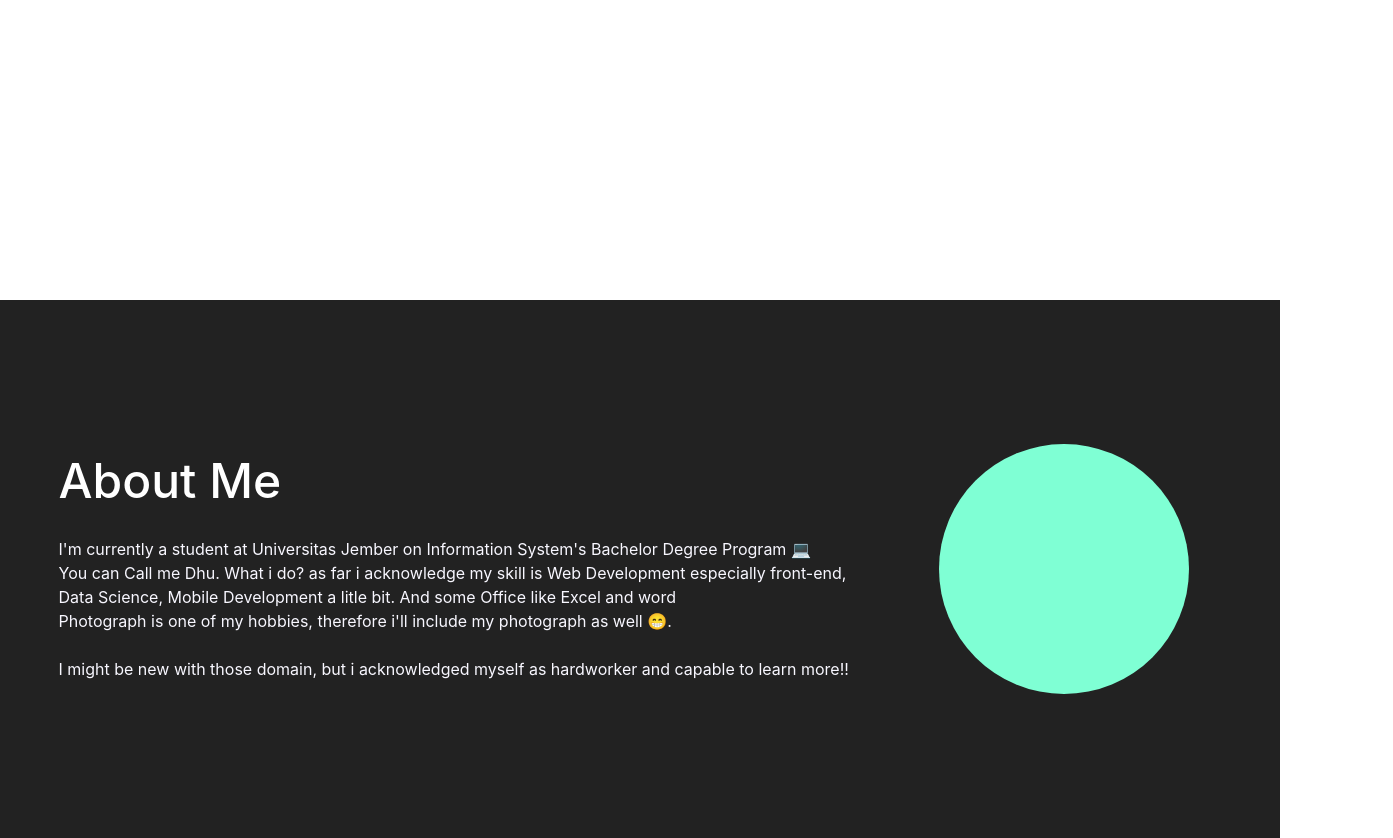
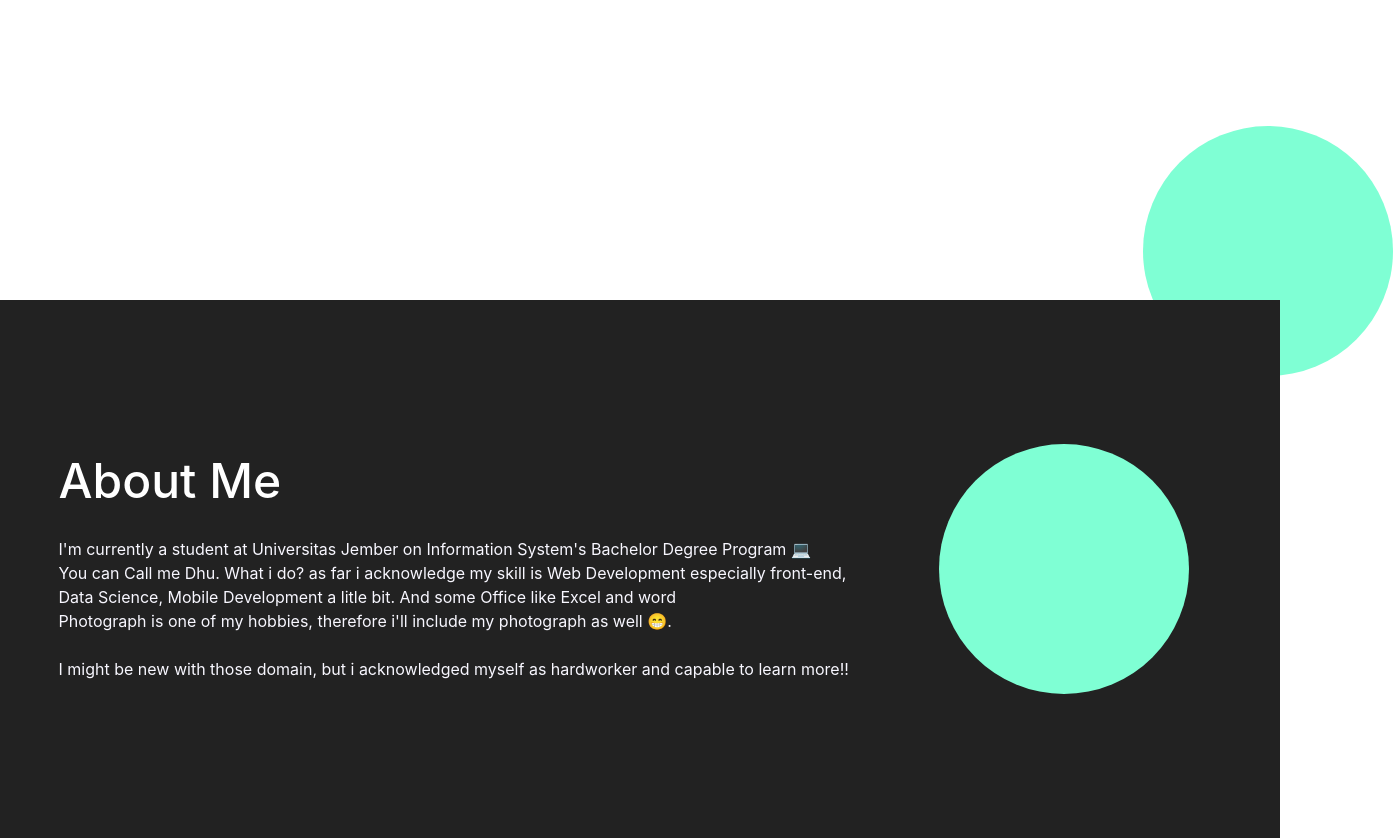
Before and after one commit to nuwbie-11/MyWebsite, a React (Create React App) app in the folder my-website/: page / in a window 1280 px wide. Shown: the part 500-1338 px from the top of the page, 1393 px wide, since content can reach past the window. Built offline with nearby package versions, Linux system fonts and the light colour scheme.

Commit message:
Add AOS and shapes

```diff
--- a/my-website/package.json
+++ b/my-website/package.json
@@ -7,10 +7,12 @@
     "@testing-library/react": "^13.4.0",
     "@testing-library/user-event": "^13.5.0",
     "animate.css": "^4.1.1",
+    "aos": "^2.3.4",
     "react": "^18.2.0",
     "react-dom": "^18.2.0",
     "react-scripts": "5.0.1",
-    "web-vitals": "^2.1.4"
+    "web-vitals": "^2.1.4",
+    "wowjs": "^1.1.3"
   },
   "scripts": {
     "start": "react-scripts start",
@@ -37,6 +39,7 @@
     ]
   },
   "devDependencies": {
+    "exports-loader": "^4.0.0",
     "tailwindcss": "^3.2.7"
   }
 }
--- a/my-website/public/index.html
+++ b/my-website/public/index.html
@@ -39,5 +39,6 @@
       To begin the development, run `npm start` or `yarn start`.
       To create a production bundle, use `npm run build` or `yarn build`.
     -->
+
   </body>
 </html>
--- a/my-website/src/index.css
+++ b/my-website/src/index.css
@@ -21,17 +21,48 @@ code {
     monospace;
 }
 
+body{
+  overflow-x: hidden;
+}
+
 .hero{
   height: 100vh;
 }
+
 
 .about-me{
   /* height: 80vh; */
   background-color: #222222;
 }
 
+
+.pfp-placehold{
+  height: 250px;
+  width: 250px;
+  background-color: aquamarine;
+}
+
 .circle{
   height: 250px;
   width: 250px;
   background-color: aquamarine;
+
+  position:absolute;
+  bottom: -2cm;
+  right: -3cm;
+  z-index: -1;
 }
+
+.circle:nth-child(2){
+
+  height: 150px;
+  width: 150px;
+  background-color: #FF4B2B;
+
+
+
+  position:absolute;
+  top: -1cm;
+  left: -2cm;
+  z-index: -1;
+}
--- a/my-website/src/index.js
+++ b/my-website/src/index.js
@@ -4,6 +4,9 @@ import './index.css';
 import Home from './templates/Home';
 import reportWebVitals from './reportWebVitals';
 import 'animate.css';
+
+
+
 
 
 const root = ReactDOM.createRoot(document.getElementById('root'));
--- a/my-website/src/templates/Home.jsx
+++ b/my-website/src/templates/Home.jsx
@@ -1,16 +1,30 @@
-import React from "react";
+import {React,useEffect} from "react";
 import Navbar from "../components/navbar/navbar";
+
+import AOS from 'aos';
+import 'aos/dist/aos.css';
+
+
 function Home(){
+
+    useEffect(() => {
+        AOS.init();
+      }, []);
+
+
     return(
         <div className="home">
             <Navbar/>
             <div className="hero grid place-items-center">
+                <span className="circle rounded-full"></span>
+                <span className="circle rounded-full"></span>
+
                 <div className="md:container md:mx-auto">
-                <div className="flex md:mx-auto items-center justify-evenly gap-x-8 animate__animated animate__bounce animate__repeat-3">
+                    <div className="flex md:mx-auto items-center justify-evenly gap-x-8">
 
                     <div className="text-center">
-                    <h1 className="text-black text-l md:text-5xl font-medium pb-5 	">
-                    WELCOME TO MY <span className="text-[#FF4B2B]">LABELLERY</span>
+                        <h1 className="nametag text-black text-l md:text-5xl font-medium pb-5 animate__heartBeat">
+                        WELCOME TO MY <span className=" text-[#FF4B2B]">LABELLERY</span>
                         </h1>
                         <p className="text-slate-600">Mainly displaying about my works around mobile-apps that i develop
                         <br />also a gallery of photos that i took
@@ -23,12 +37,12 @@ function Home(){
 
             </div>
 
-            <div className="about-me py-36" id="about">
+            <div className="about-me py-36"  id="about">
 
                 <div className="md:container md:mx-auto">
                     <div className="flex md:mx-auto items-center justify-evenly gap-x-8">
 
-                    <div className="introduction">
+                    <div className="introduction" data-aos="fade-left">
                         <h1 className="text-white font-medium text-l md:text-5xl pb-8">
                         About Me
                         </h1>
@@ -47,7 +61,7 @@ function Home(){
 
                     <div className="pfp mr-8">
                         {/* <img src='images/bmo.jpg' alt="" className="img-responsive rounded-full w-36" /> */}
-                        <div className="circle rounded-full">
+                        <div className="pfp-placehold rounded-full" data-aos="flip-right">
 
                         </div>
                     </div>
```
Also changed, not shown: 1 other file (tests, documents, lock files or other folders). Lines whose indentation alone changed are shown as unchanged.
